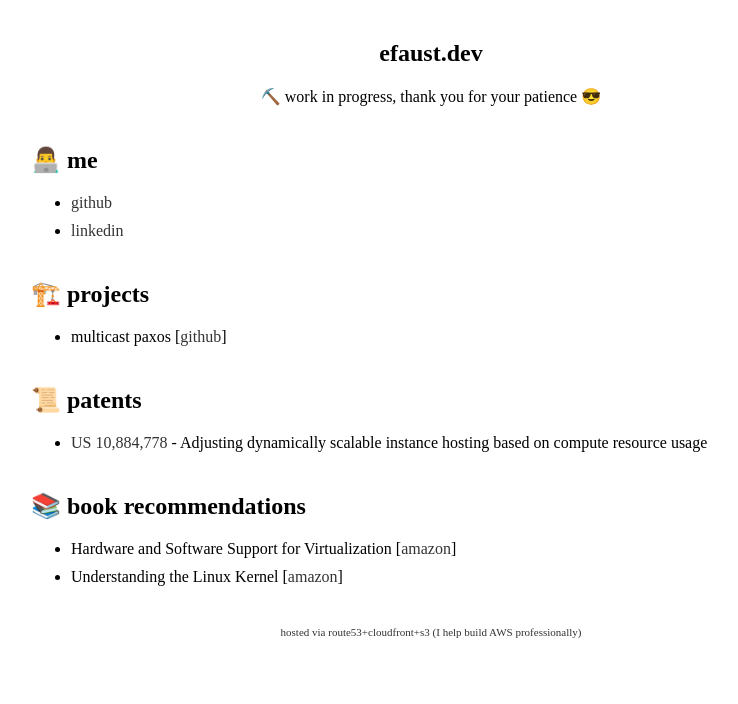
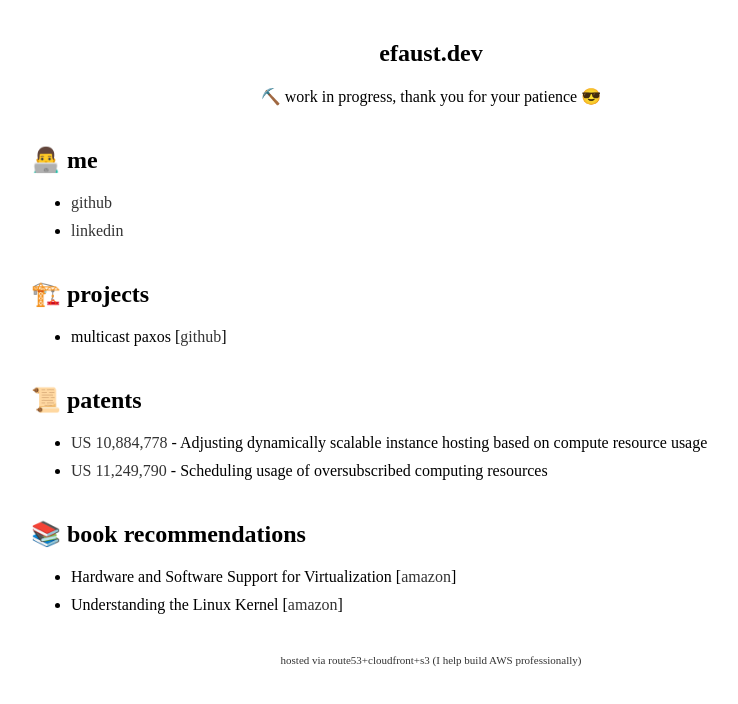
Before and after one commit to ethanfaust/website-efaust.dev, a plain HTML site: page index.html in a window 1280 px wide. Shown: the whole page, without its empty margins (209-947 px from the left). Drawn offline with Linux system fonts and the light colour scheme.

Commit message:
Add patent 11249790

```diff
--- a/index.html
+++ b/index.html
@@ -55,6 +55,7 @@ h2 {
 <h2>📜 patents</h2>
 <ul>
     <li><a href="patents/10884778.pdf">US 10,884,778</a> - Adjusting dynamically scalable instance hosting based on compute resource usage</li>
+    <li><a href="patents/11249790.pdf">US 11,249,790</a> - Scheduling usage of oversubscribed computing resources</li>
 </ul>
 
 <h2>📚 book recommendations</h2>
```
Also changed, not shown: patents/index.html (+1 -0 lines), 1 other file.
